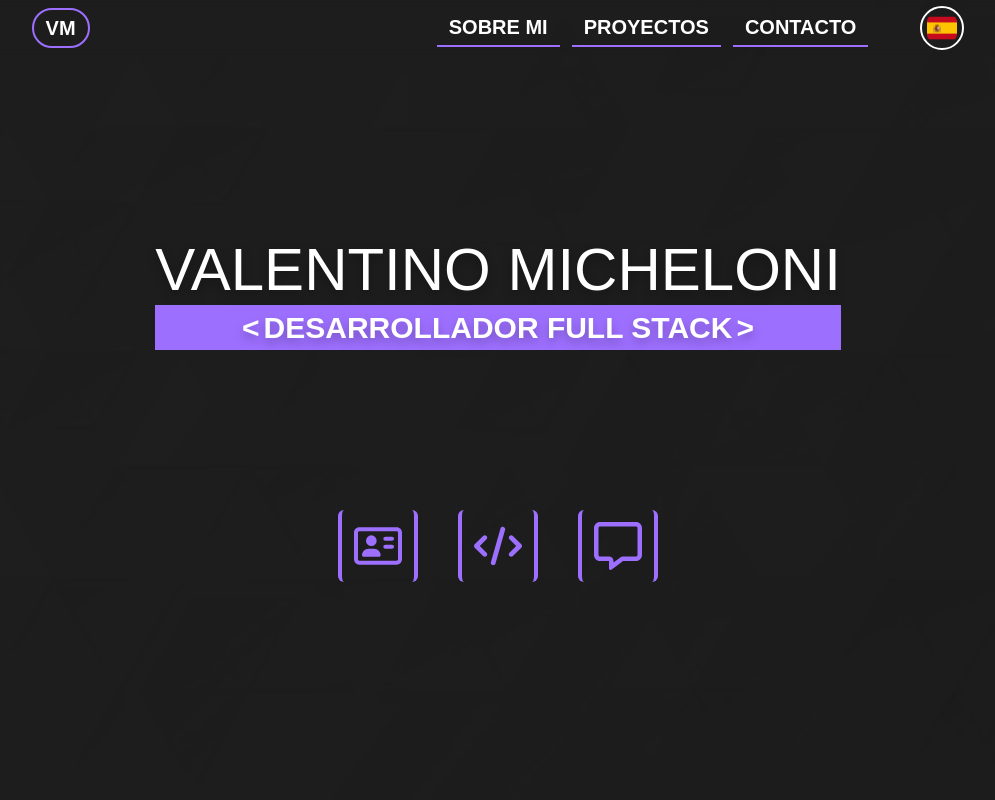
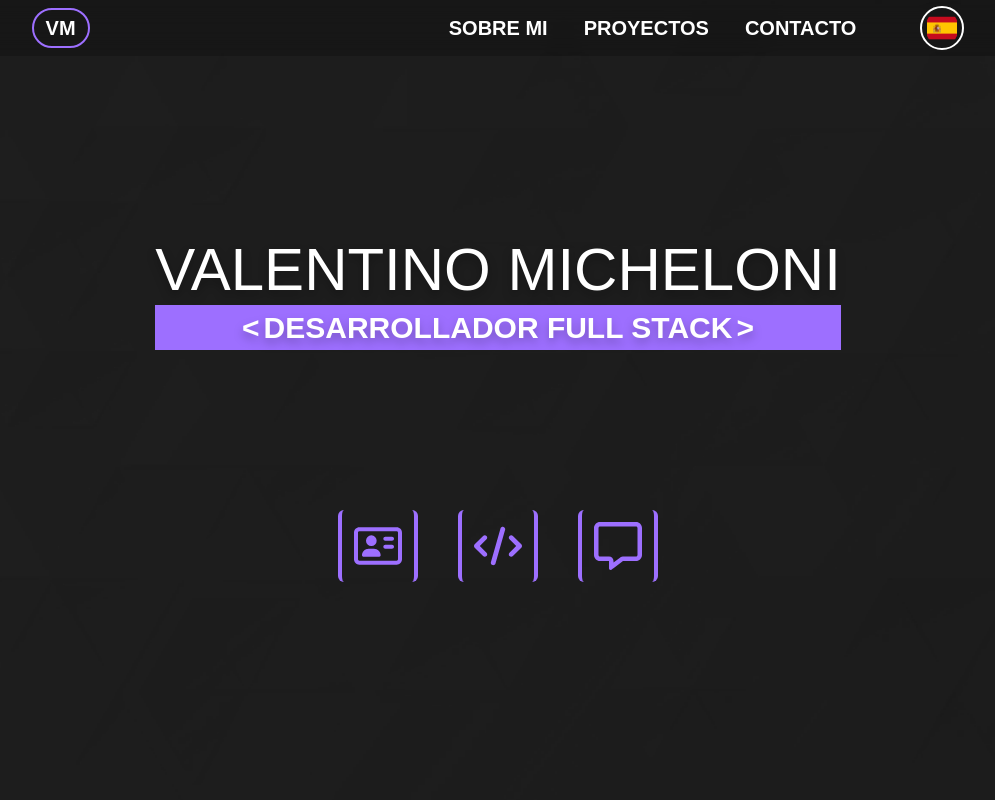
Before and after one commit to upon-X/portfolio-r, a React (Vite) app: page / in a window 1280 px wide. Shown: the top 800 px of the page, without its empty margins (142-1137 px from the left). Built offline with nearby package versions, Linux system fonts and the light colour scheme; no server answers.

Commit message:
Mejora de estilos en Navbar | Eliminacion de codigo documentado

```diff
--- a/src/components/Navbar/NavbarLink.tsx
+++ b/src/components/Navbar/NavbarLink.tsx
@@ -18,7 +18,7 @@ export const NavbarLink: React.FC<NavbarLinkProps> = ({
       id={`navlink-${navlink_id}`}
       to={link}
       smooth={true || is_smooth}
-      className={`border-b-2 border-purple px-3 py-1 transition-all hover:bg-purple hover:rounded-full hover:text-white cursor-pointer
+      className={`px-3 py-1 transition-all cursor-pointer hover:text-purple
           text-white
           sm:hover:text-darkTheme
           md:hover:text-darkTheme
--- a/src/components/Navbar/index.tsx
+++ b/src/components/Navbar/index.tsx
@@ -24,7 +24,7 @@ export const Navbar = () => {
 
   return (
     <nav
-      className={`fixed top-0 m-0 h-[7vh] w-screen flex text-xl items-center justify-around font-semibold uppercase select-none bg-white bg-opacity-0 z-40 backdrop-blur-sm `}
+      className={`fixed top-0 m-0 h-[7vh] w-screen flex text-xl items-center justify-around font-semibold uppercase select-none bg-black bg-opacity-20 z-40 backdrop-blur-md `}
     >
       <Link
         to="landing"
```
